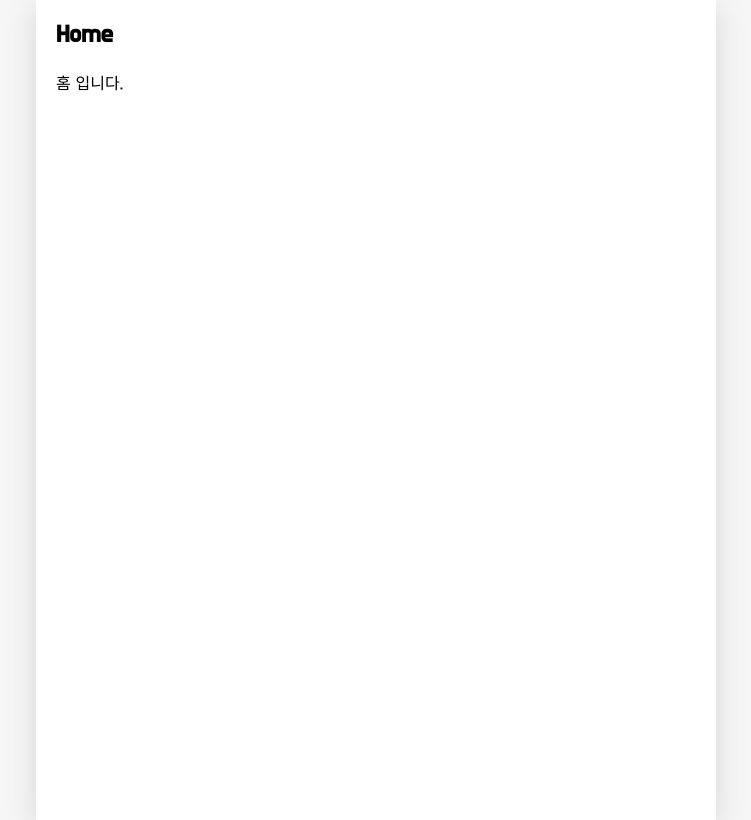
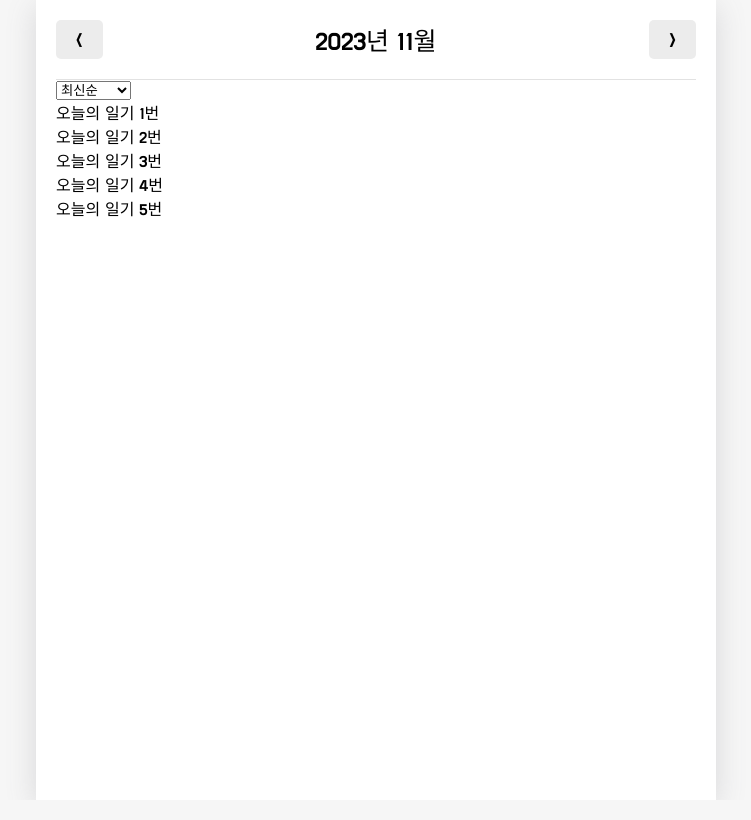
Before and after one commit to hjk92go/emotion-Diary, a React (Create React App) app: page / in a window 1280 px wide. Shown: the whole page, without its empty margins (264-1015 px from the left). Built offline with nearby package versions, Linux system fonts and the light colour scheme; a web font is replaced by a local one.

Commit message:
231128 page구현(HOME)_상단filter && diaryList && optionList

```diff
--- a/src/App.css
+++ b/src/App.css
@@ -39,7 +39,7 @@
   border: none;
   border-radius: 5px;
   padding-top: 10px;
-  padding-bottom: 10px;
+  padding-bottom: 5px;
   padding-left: 20px;
   padding-right: 20px;
   font-size: 19px;
--- a/src/App.js
+++ b/src/App.js
@@ -49,8 +49,42 @@
 //dispatch함수를 공급할 새로운 컨텍스트, 마찬가지로 아래에 감싸준다.
 export const DiaryDispatchContext = React.createContext();
 
+//dummy data
+const dummyData = [
+  {
+    id: 1,
+    emotion: 1,
+    content: "오늘의 일기 1번",
+    date: 1701154637162,
+  },
+  {
+    id: 2,
+    emotion: 2,
+    content: "오늘의 일기 2번",
+    date: 1701154637165,
+  },
+  {
+    id: 3,
+    emotion: 3,
+    content: "오늘의 일기 3번",
+    date: 1701154637170,
+  },
+  {
+    id: 4,
+    emotion: 4,
+    content: "오늘의 일기 4번",
+    date: 1701154637175,
+  },
+  {
+    id: 5,
+    emotion: 5,
+    content: "오늘의 일기 5번",
+    date: 1701154637180,
+  },
+];
+
 function App() {
-  const [data, dispatch] = useReducer(reducer, []);
+  const [data, dispatch] = useReducer(reducer, dummyData);
 
   const dataId = useRef(0);
 
--- /dev/null
+++ b/src/components/DiaryList.js
@@ -0,0 +1,46 @@
+import { useState } from "react";
+
+const sortOptionList = [
+  { value: "latest", name: "최신순" },
+  { value: "oldest", name: "오래된 순" },
+];
+
+/**
+ * value : 메뉴가 렌더링 하는 select가 어떤걸 선택하고있는지의 역할
+ * onChange : select가 선택하는게 변화했을때 바뀔 기능
+ * optionList : select태그안에 들어갈 옵션
+ */
+const ControlMenu = ({ value, onChange, optionList }) => {
+  return (
+    <select value={value} onChange={(e) => onChange(e.target.value)}>
+      {optionList.map((it, idx) => (
+        <option key={idx} value={it.value}>
+          {it.name}
+        </option>
+      ))}
+    </select>
+  );
+};
+
+/**
+ * 다이어리리스트는 프롭으로 받아서 맵으로 리스트를 렌더링 할예정
+ */
+const DiaryList = ({ diaryList }) => {
+  const [sortType, setSortType] = useState("lastest");
+
+  return (
+    <div>
+      <ControlMenu value={sortType} onChange={setSortType} optionList={sortOptionList} />
+      {diaryList.map((it) => (
+        <div key={it.id}>{it.content}</div>
+      ))}
+    </div>
+  );
+};
+
+//정상적으로 프롭안될상황을 대비해서 디폴트 값 지정
+DiaryList.defaultProps = {
+  diaryList: [],
+};
+
+export default DiaryList;
--- a/src/pages/Home.js
+++ b/src/pages/Home.js
@@ -1,8 +1,55 @@
+import { useContext, useEffect, useState } from "react";
+import { DiaryStateContext } from "../App";
+
+import MyHeader from "../components/MyHeader";
+import MyButton from "./../components/MyButton";
+import DiaryList from "../components/DiaryList";
+
 const Home = () => {
+  const diaryList = useContext(DiaryStateContext);
+
+  //위의 diaryList를 curDate state에 따라서 가공 -> 가공한 data를 state로 관리를 위해 만들어준다
+  const [data, setData] = useState([]);
+  const [curDate, setCurDate] = useState(new Date());
+  const headText = `${curDate.getFullYear()}년 ${curDate.getMonth() + 1}월`;
+
+  /*
+   * 날짜가 이동하게 되면 다이어리 리스트에서 현재 연도와 월에 해당하는 일기들만 뽑아내야 되기 때문에
+   * useEffect를 사용해서 뽑아낸다
+   * useEffect으로curDate가 변하는 순간에 다이어리 리스트에서 연도와 월에 해당하는
+   * 일기데이터들만 뽑아 올 예정
+   */
+  useEffect(() => {
+    //빈배열일때 실행할 필요 없기때문
+    if (diaryList.length >= 1) {
+      //콘솔로 찍어보면 그달의 첫번째와 마지막 일자가 나오는걸 확인할 수 있다. / 이걸 이용해서 해당월에 작성된 일기를 추려낼 수 있음
+      const firstDay = new Date(curDate.getFullYear(), curDate.getMonth(), 1).getTime();
+      const lastDay = new Date(curDate.getFullYear(), curDate.getMonth() + 1, 0).getTime();
+
+      setData(diaryList.filter((it) => firstDay <= it.date && it.date <= lastDay));
+    }
+  }, [diaryList, curDate]);
+
+  //콘솔확인 data변경시마다출력
+  useEffect(() => {
+    console.log(data);
+  }, [data]);
+
+  const increaseMonth = () => {
+    setCurDate(new Date(curDate.getFullYear(), curDate.getMonth() + 1), curDate.getDate() + 1);
+  };
+  const decreaseMonth = () => {
+    setCurDate(new Date(curDate.getFullYear(), curDate.getMonth() - 1), curDate.getDate() + 1);
+  };
+
   return (
     <div>
-      <h2>Home</h2>
-      <p>홈 입니다.</p>
+      <MyHeader
+        headText={headText}
+        leftChild={<MyButton text={"<"} onClick={decreaseMonth} />}
+        rightChild={<MyButton text={">"} onClick={increaseMonth} />}
+      />
+      <DiaryList diaryList={data} />
     </div>
   );
 };
```
